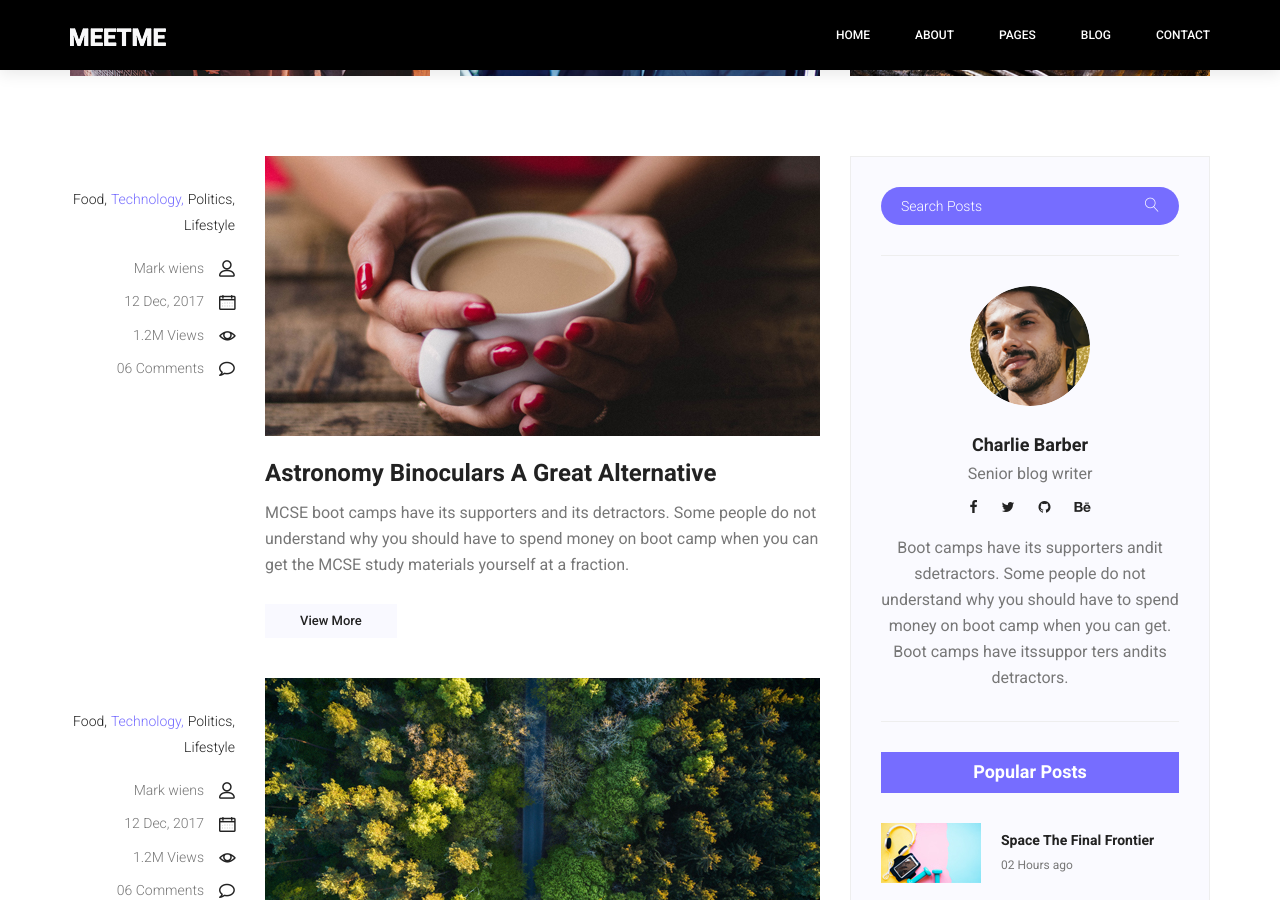
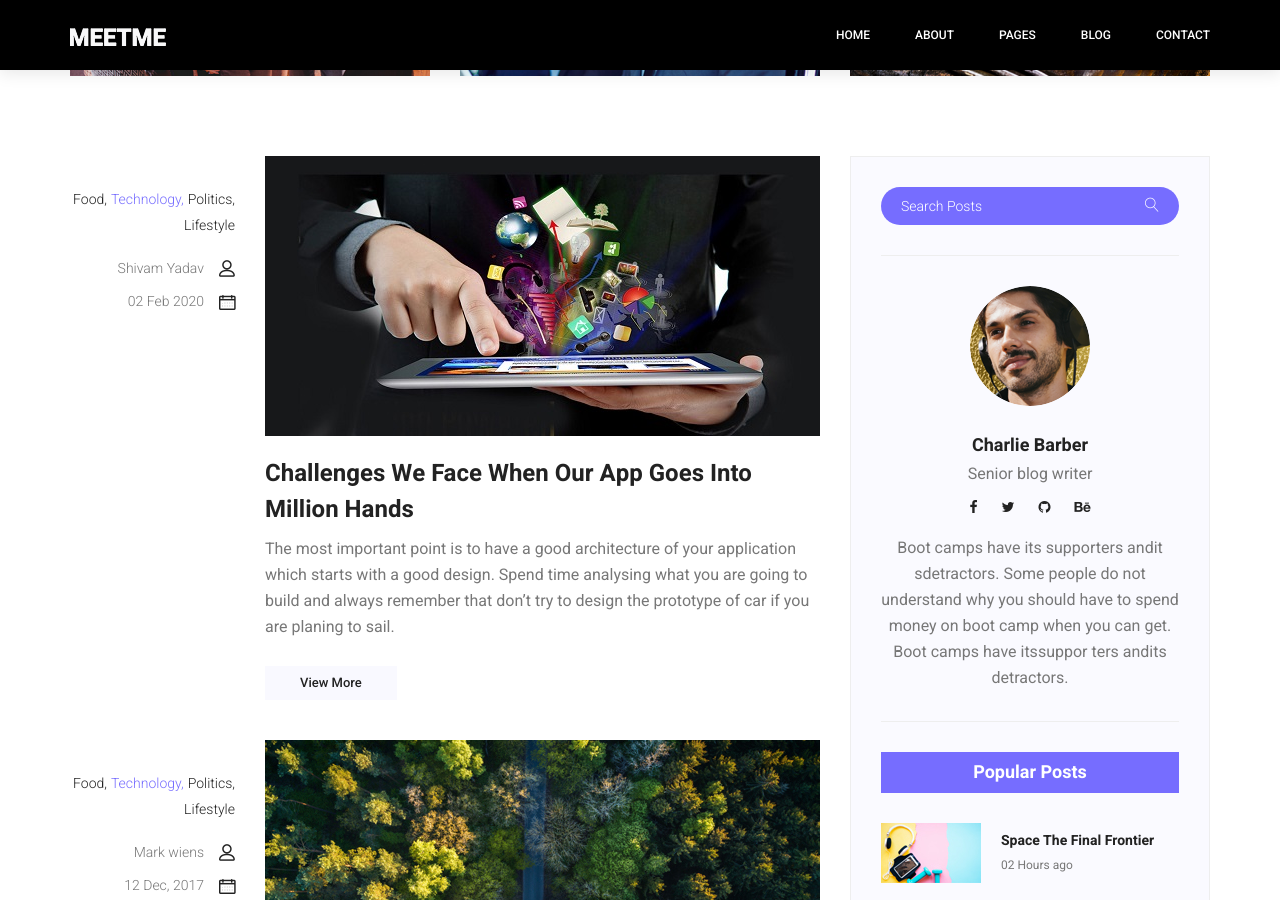
Before and after one commit to yadav-shivam/yadav-shivam.github.io, a Jekyll site: the page blog.html, which Jekyll copies as it is, in a window 1280 px wide and 900 px high, scrolled down 1004 px. Built offline with Jekyll 4.4.1, drawn with Linux system fonts in a browser that asks for light colours.

Commit message:
Added first blog

```diff
--- a/blog.html
+++ b/blog.html
@@ -138,10 +138,10 @@
                                             <a href="#">Lifestyle</a>
                                         </div>
                                         <ul class="blog_meta list">
-                                            <li><a href="#">Mark wiens<i class="lnr lnr-user"></i></a></li>
-                                            <li><a href="#">12 Dec, 2017<i class="lnr lnr-calendar-full"></i></a></li>
-                                            <li><a href="#">1.2M Views<i class="lnr lnr-eye"></i></a></li>
-                                            <li><a href="#">06 Comments<i class="lnr lnr-bubble"></i></a></li>
+                                            <li><a href="#">Shivam Yadav<i class="lnr lnr-user"></i></a></li>
+                                            <li><a href="#">02 Feb 2020<i class="lnr lnr-calendar-full"></i></a></li>
+<!--                                            <li><a href="#">1.2M Views<i class="lnr lnr-eye"></i></a></li>-->
+<!--                                            <li><a href="#">06 Comments<i class="lnr lnr-bubble"></i></a></li>-->
                                         </ul>
                                     </div>
                                </div>
@@ -149,9 +149,9 @@
                                     <div class="blog_post">
                                         <img src="img/blog/main-blog/m-blog-1.jpg" alt="">
                                         <div class="blog_details">
-                                            <a href="single-blog"><h2>Astronomy Binoculars A Great Alternative</h2></a>
-                                            <p>MCSE boot camps have its supporters and its detractors. Some people do not understand why you should have to spend money on boot camp when you can get the MCSE study materials yourself at a fraction.</p>
-                                            <a href="single-blog" class="white_bg_btn">View More</a>
+                                            <a href="single-blog"><h2>Challenges We Face When Our App Goes Into Million Hands</h2></a>
+                                            <p>The most important point is to have a good architecture of your application which starts with a good design. Spend time analysing what you are going to build and always remember that don’t try to design the prototype of car if you are planing to sail.</p>
+                                            <a href="/ChallengesWeFace" class="white_bg_btn">View More</a>
                                         </div>
                                     </div>
                                 </div>
```
Also changed, not shown: img/blog/main-blog/m-blog-1.jpg.
